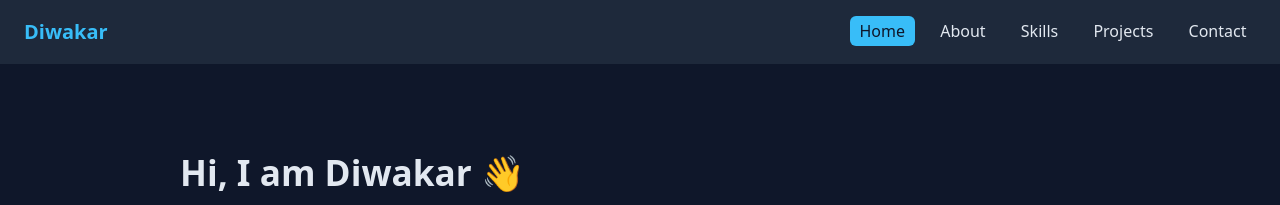
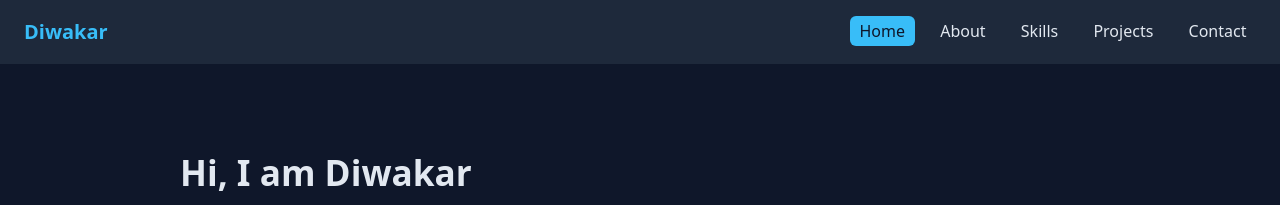
Before and after one commit to DiwakarSolution/Port-folio_by_unlox, a plain HTML site: page index.html in a window 1280 px wide. Shown: the top 205 px of the page. Drawn offline with Linux system fonts and the light colour scheme.

Commit message:
minor changes

```diff
--- a/index.html
+++ b/index.html
@@ -22,7 +22,7 @@
   </header>
   <main>
     <section class="hero">
-      <h1>Hi, I am Diwakar 👋</h1>
+      <h1>Hi, I am Diwakar</h1>
       <p>A beginner web developer learning HTML5, Git and GitHub, and building projects like this portfolio and a Tic-Tac-Toe game.</p>
       <a class="btn" href="projects.html">View my projects</a>
     </section>
```
